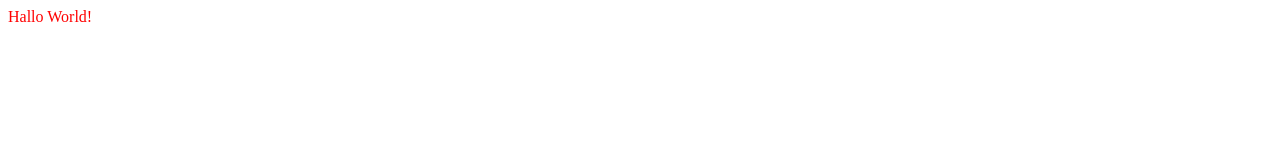
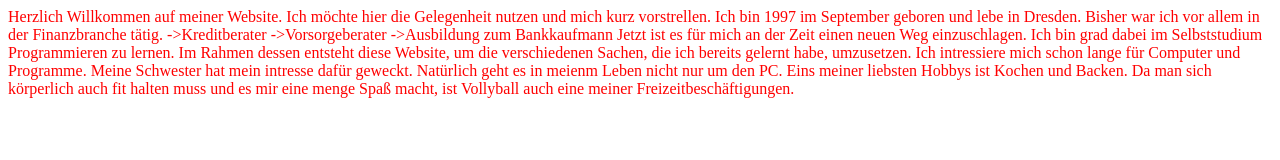
Before and after one commit to JuliusSchaeller/juliusschaeller.github.io, a plain HTML site: page index.html in a window 1280 px wide. Drawn offline with Linux system fonts and the light colour scheme.

Commit message:
Add body

```diff
--- a/index.html
+++ b/index.html
@@ -4,6 +4,20 @@
     <TITLE>Julius Schäller
     </TITLE>
   </HEAD>
-  <BODY>Hallo World!
+  <BODY>Herzlich Willkommen auf meiner Website.
+    Ich möchte hier die Gelegenheit nutzen und mich kurz vorstrellen.
+    Ich bin 1997 im September geboren und lebe in Dresden.
+    Bisher war ich vor allem in der Finanzbranche tätig.
+      ->Kreditberater
+      ->Vorsorgeberater
+      ->Ausbildung zum Bankkaufmann
+    Jetzt ist es für mich an der Zeit einen neuen Weg einzuschlagen.
+    Ich bin grad dabei im Selbststudium Programmieren zu lernen.
+    Im Rahmen dessen entsteht diese Website, um die verschiedenen Sachen, die ich bereits gelernt habe, umzusetzen.
+    Ich intressiere mich schon lange für Computer und Programme.
+    Meine Schwester hat mein intresse dafür geweckt.
+    Natürlich geht es in meienm Leben nicht nur um den PC.
+    Eins meiner liebsten Hobbys ist Kochen und Backen.
+    Da man sich körperlich auch fit halten muss und es mir eine menge Spaß macht, ist Vollyball auch eine meiner Freizeitbeschäftigungen.
   </BODY>
 </HTML>
```
